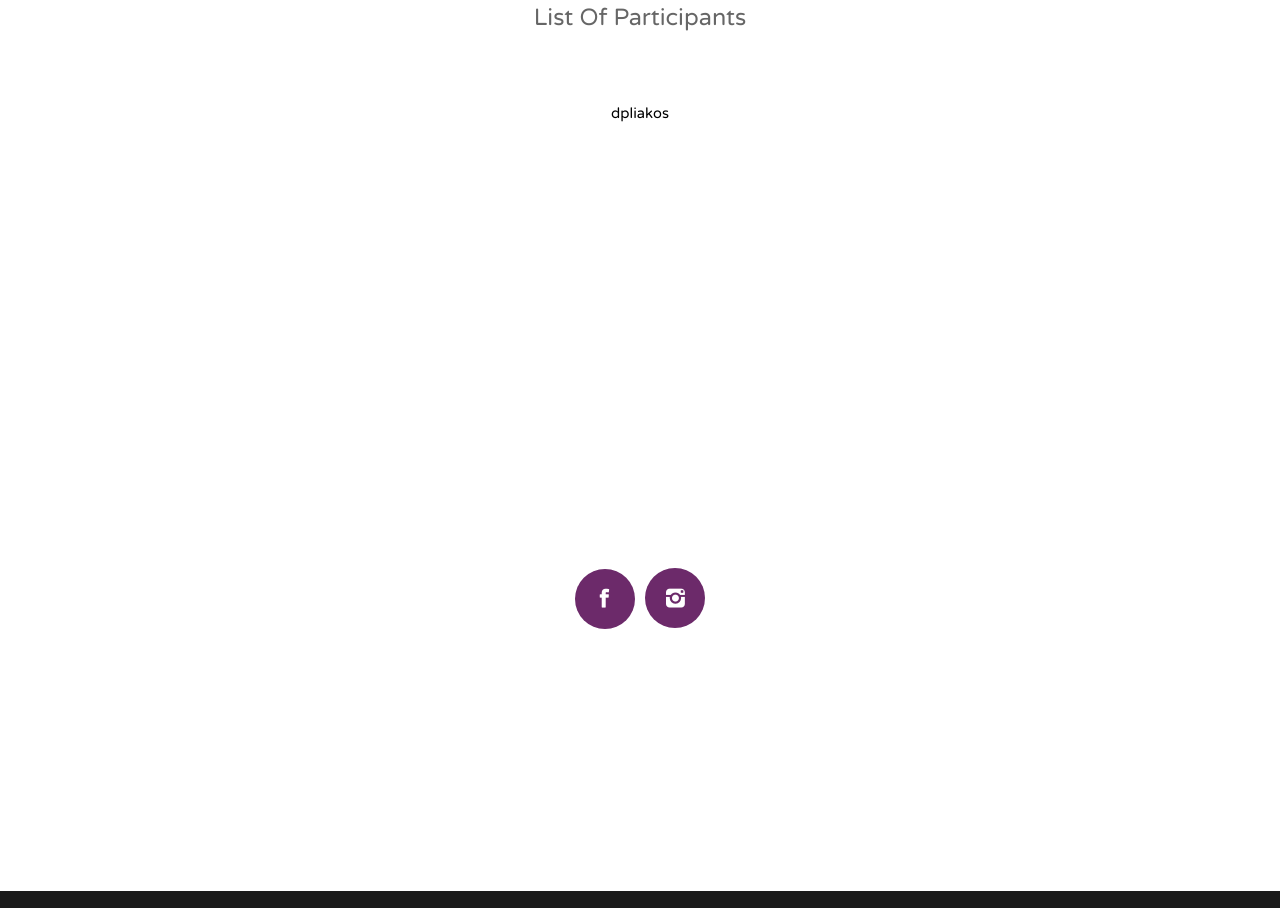
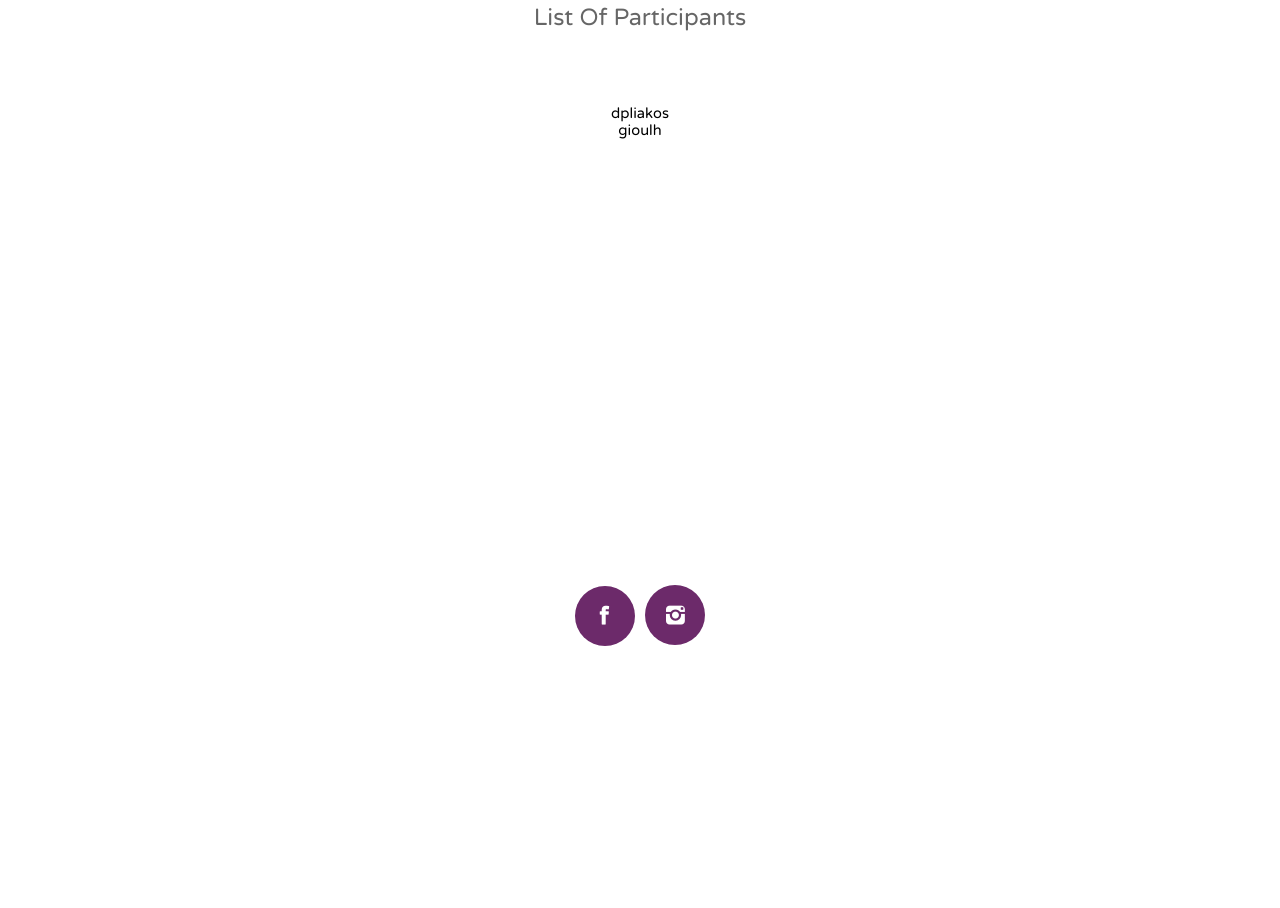
Before and after one commit to ieee-ihuthess/git_from_zero_to_hero, a plain HTML site: page index.html in a window 1280 px wide. Shown: the part 939-1847 px from the top of the page. Drawn offline with Linux system fonts and the light colour scheme.

Commit message:
Evala to onoma

```diff
--- a/index.html
+++ b/index.html
@@ -48,6 +48,7 @@ Released   : 20140207
 				<ul style="max-width: 400px; margin: auto; text-align: center">
 					<li> dpliakos </li>
 					<!-- Write your name below -->
+<li> gioulh </li>
 
 
 
```
